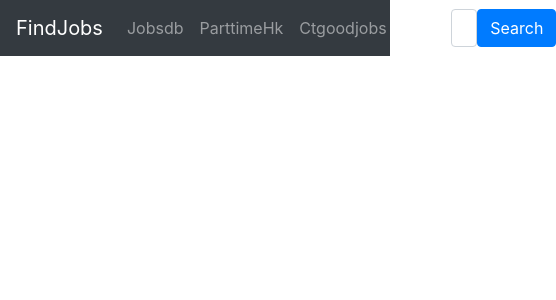
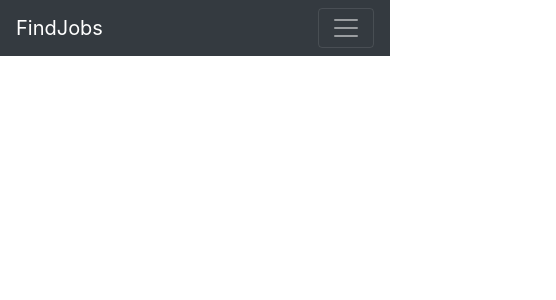
Before and after one commit to marttsang2/FindJobs, a Next.js app: page /component/NavbarComponent in a window 390 px wide. Shown: the top 300 px of the page, 556 px wide, since content can reach past the window. Built offline with nearby package versions, Linux system fonts and the light colour scheme.

Commit message:
responsive navbar

```diff
--- a/index.js
+++ b/index.js
@@ -4,12 +4,15 @@ const app = express()
 const sqlite3 = require('sqlite3').verbose()
 const cors = require("cors")
 const { json } = require("body-parser")
+const https = require("https")
 
 const corsOptions ={
     origin:'http://localhost:3000',
     Credential:true,            //access-control-allow-credentials:true
-    optionSuccessStatus:200
+    optionSuccessStatus:200,
 }
+
+var httpsServer = https.createServer(options, app).listen(5000);
 
 let db = new sqlite3.Database('../Crawling/findjobs/findjobs.db')
 
--- a/pages/component/NavbarComponent.tsx
+++ b/pages/component/NavbarComponent.tsx
@@ -16,8 +16,10 @@ const NavbarComponent = () => {
         setInputWord] = useState("")
     const router = useRouter()
 
-    return ( <> <Navbar bg="dark" variant="dark">
+    return ( <> <Navbar bg="dark" variant="dark" expand="lg">
         <Navbar.Brand href={`/jobtable/all?page=1&per-page=20`}>FindJobs</Navbar.Brand>
+        <Navbar.Toggle aria-controls="responsive-navbar-nav" />
+        <Navbar.Collapse id="responsive-navbar-nav">
         <Nav className="mr-auto">
             <Nav.Link eventKey="jobsdb" href={`/jobtable/jobsdb?page=1&per-page=20`}>Jobsdb</Nav.Link>
             <Nav.Link
@@ -51,7 +53,7 @@ const NavbarComponent = () => {
                 ? "&search-word=" + inputWord
                 : ""}`}>Search</Button>
         </InputGroup.Append>
-
+        </Navbar.Collapse>
     </Navbar> </>
     )
 }
```
